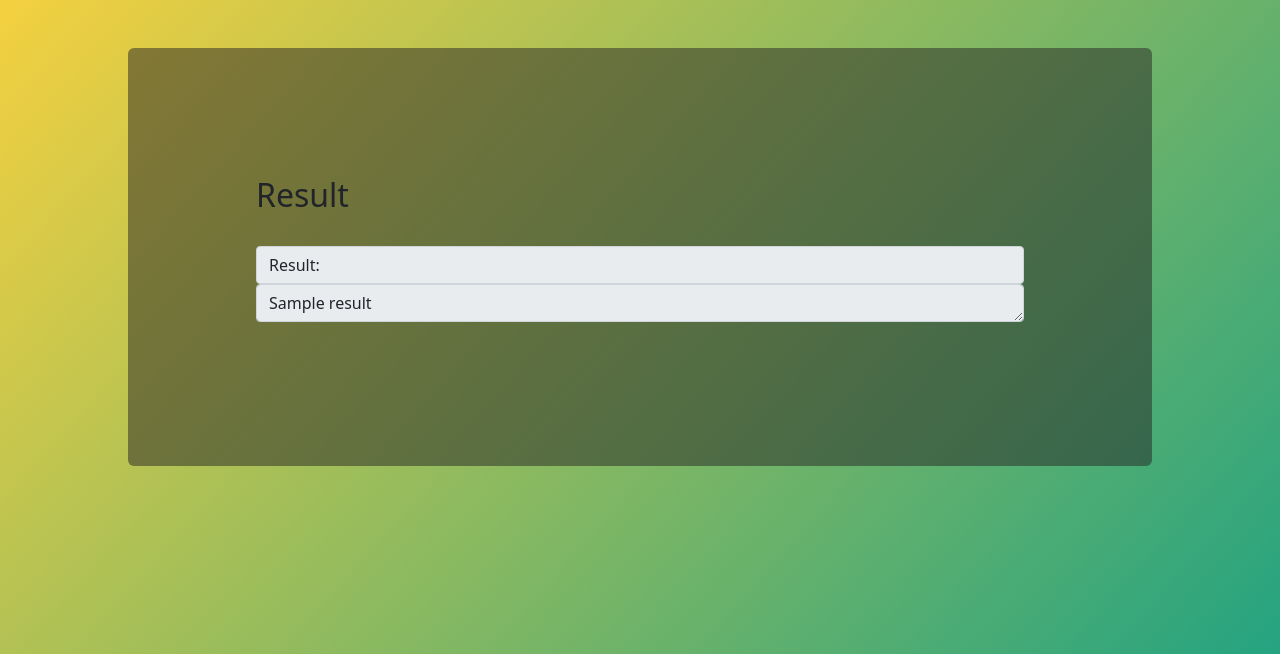
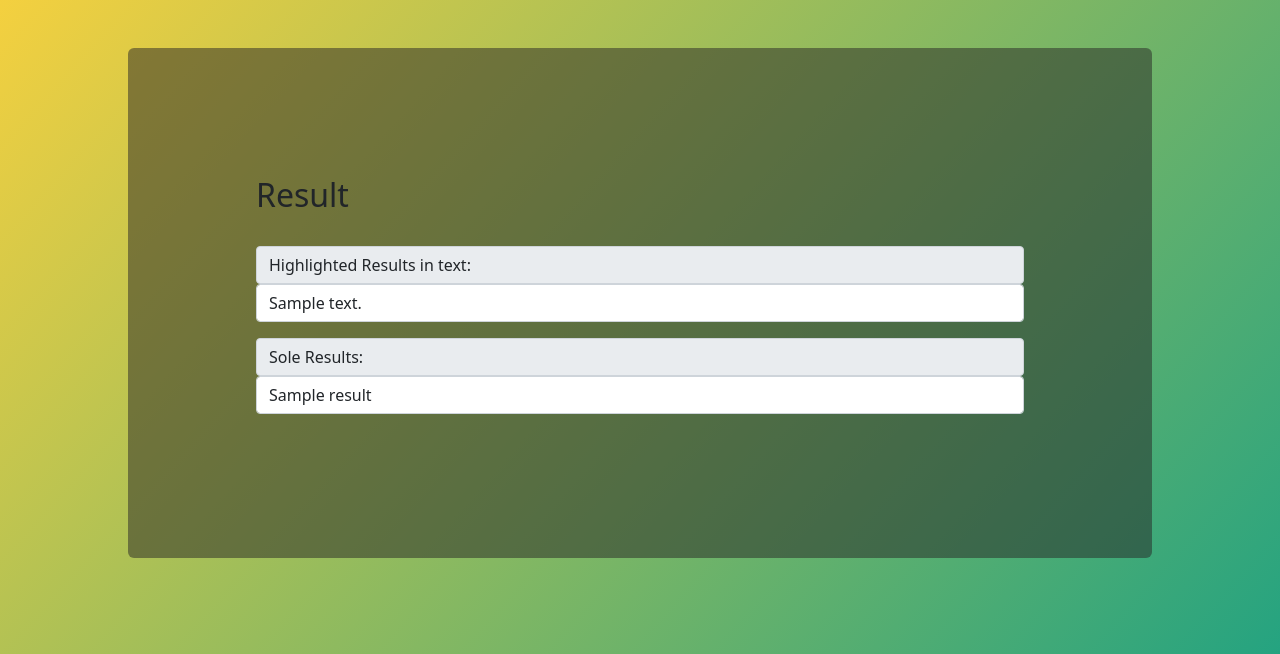
Before and after one commit to ali-ahmed786/QR-code-generator-Django-web-app, a Django app: template regextool/templates/regextool/result.html in a window 1280 px wide. Shown: the top 654 px of the page. Run offline with Django 4.2, Linux system fonts and the light colour scheme; the template is opened without the code that fills it: most values are stand-ins (such as "Sample title", 1, 10 or a date in 2020).

Commit message:
Added logic to present the results effeciently

```diff
--- a/regextool/templates/regextool/result.html
+++ b/regextool/templates/regextool/result.html
@@ -31,11 +31,33 @@ background-image: linear-gradient(132deg, #F4D03F 0%, #16A085 100%);
 
             <br>
             <div class="mb-3">
-                <span class="input-group-text" id="addon-wrapping">Result:</span>
-          {% for i in result%}
-          <textarea class="form-control"  rows="1" disabled>{{i}}</textarea>
+                <span class="input-group-text" id="addon-wrapping">Highlighted Results in text:</span>
+                <p class="form-control" >
+                {% for i in text%}
+                {%if i in result%}
+                <b>{{i}}</b>
+                {%else%}
+                {{i}}
+                {%endif%}
+                {%endfor%}
+                </p>
+
+
+        </div>
+        <div class="mb-3">
+            <span class="input-group-text" id="addon-wrapping">Sole Results:</span>
+
+
+            {%for i in result%}
+            <p class="form-control" >
+         {{i}}
+        </p>
             {%endfor%}
-        </div>
+
+
+
+
+    </div>
     </form>
         <br>
 
```
